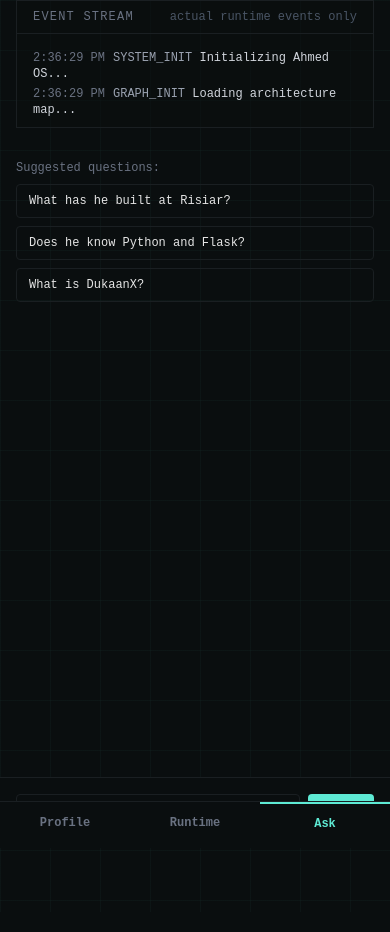
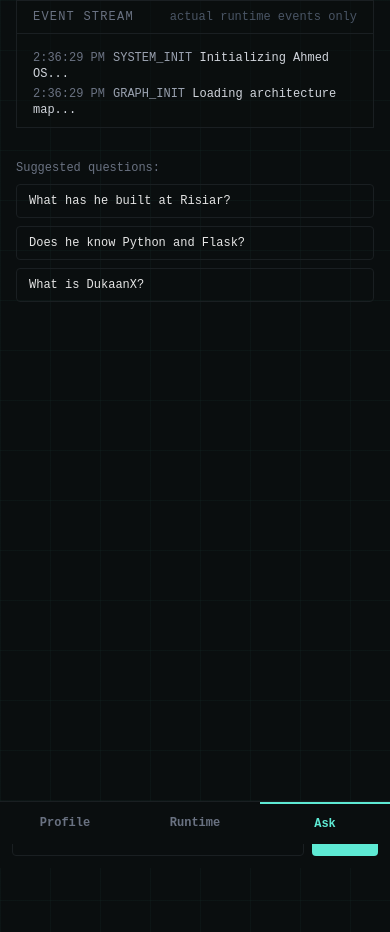
Before and after one commit to ahmed152515/Ahmed-OS, a Next.js app: page / in a window 390 px wide. Both pictures are taken after a click on the button "Ask my portfolio". Built offline with nearby package versions, Linux system fonts and the light colour scheme.

Commit message:
Adjust mobile Ask section height for better input visibility

```diff
--- a/app/page.tsx
+++ b/app/page.tsx
@@ -871,7 +871,7 @@ function HomeContent() {
         )}
 
         {mobileTab === 'ask' && (
-          <div className="flex flex-col h-[calc(100vh-140px)]">
+          <div className="flex flex-col h-[calc(100vh-120px)]">
             <div className="flex-1 overflow-y-auto p-4 pb-0">
               {messages.length === 0 && (
                 <div className="space-y-2 mb-4">
@@ -920,7 +920,7 @@ function HomeContent() {
                 )}
               </div>
             </div>
-            <div className="p-4 border-t border-[#1a1f22] bg-[#0a0e0f]">
+            <div className="p-3 border-t border-[#1a1f22] bg-[#0a0e0f]">
               <div className="flex gap-2">
                 <input
                   type="text"
```
